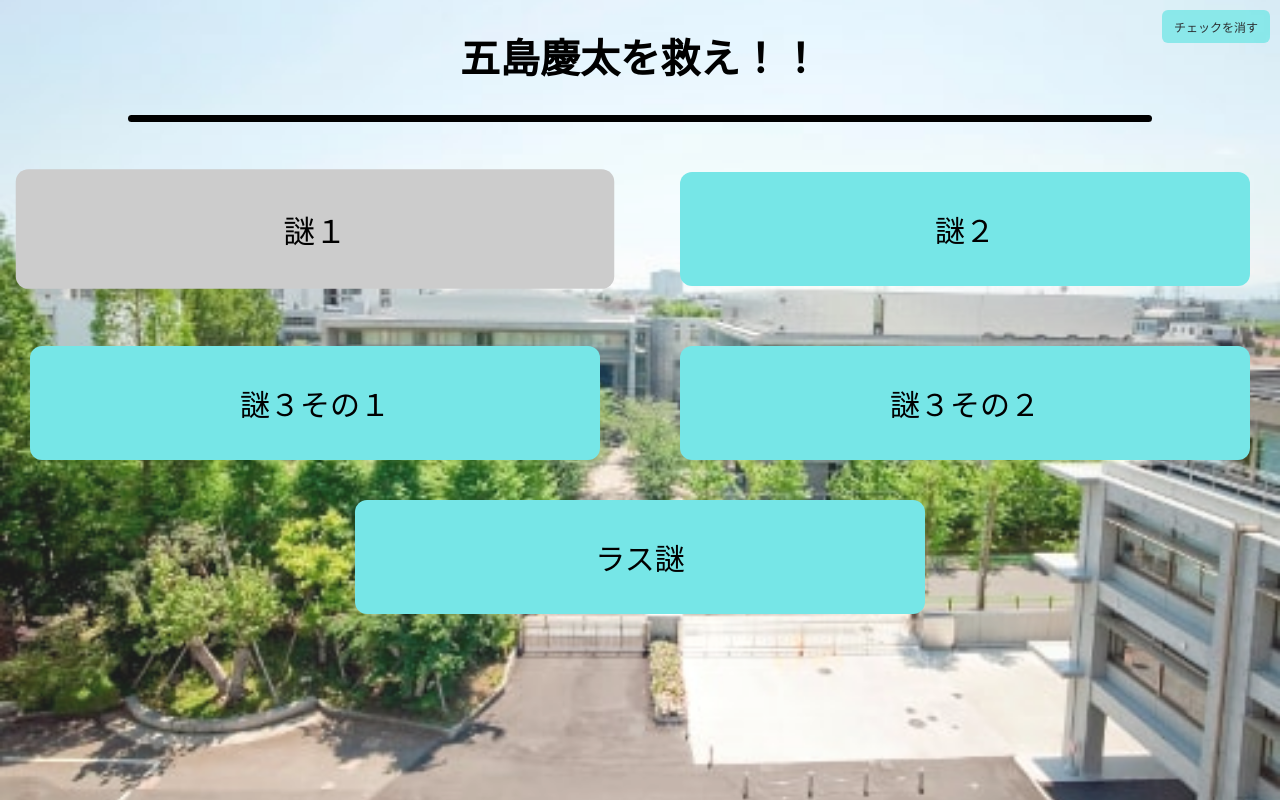
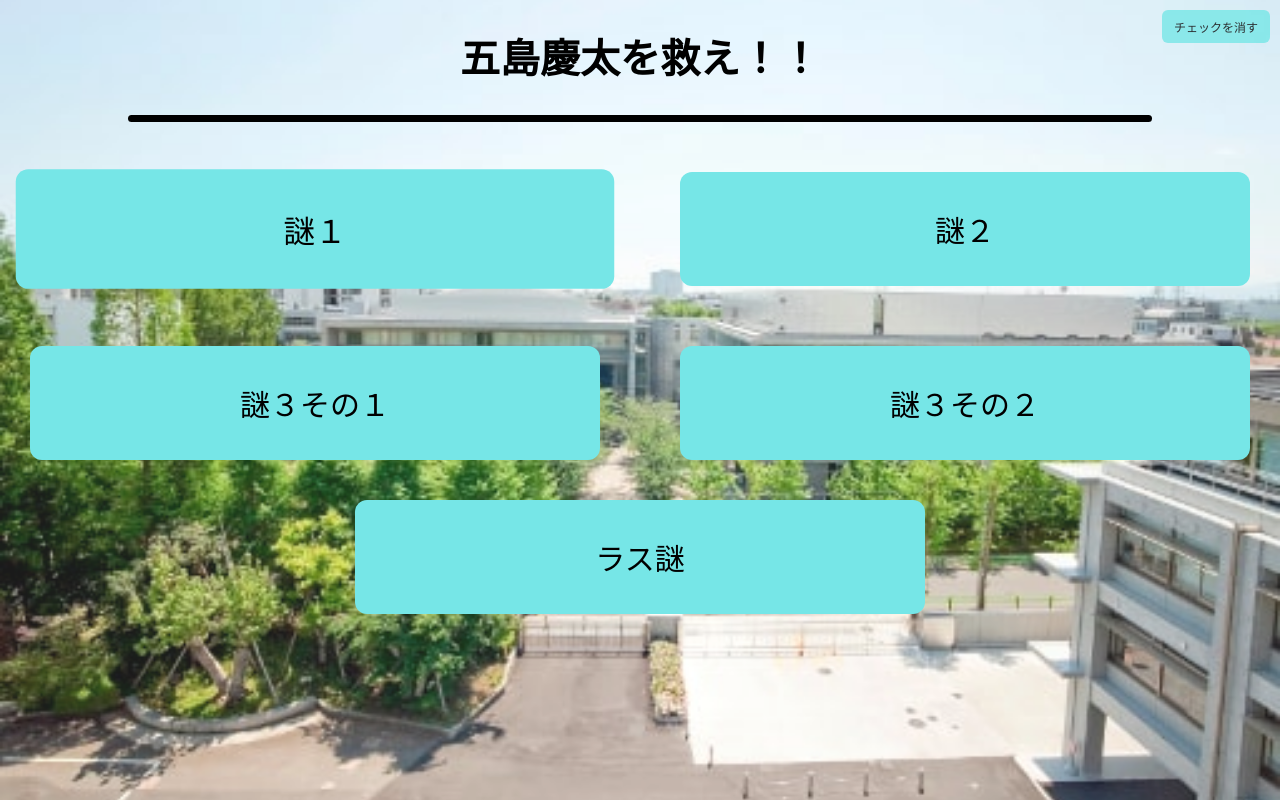
Before and after one commit to sansyo0o0/SDPBL_data, a plain HTML site: page SaveGoto.html in a window 1280 px wide. In both pictures the pointer is over the link "謎１". Drawn offline with Linux system fonts and the light colour scheme.

Commit message:
Update SaveGoto.css

```diff
--- a/SaveGoto.css
+++ b/SaveGoto.css
@@ -39,7 +39,7 @@ body {
       transition: background 0.3s, transform 0.2s;
     }
     .button:hover {
-      background: #ccc;
+      background: #76e6e7;
       transform: scale(1.05)
     }
 
```
